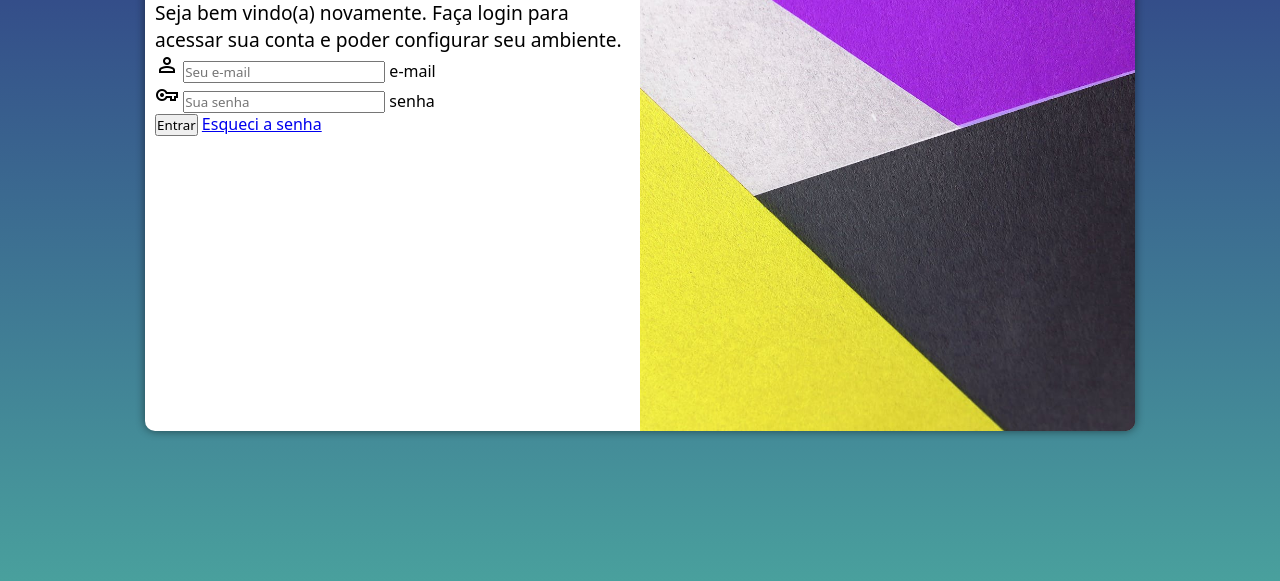
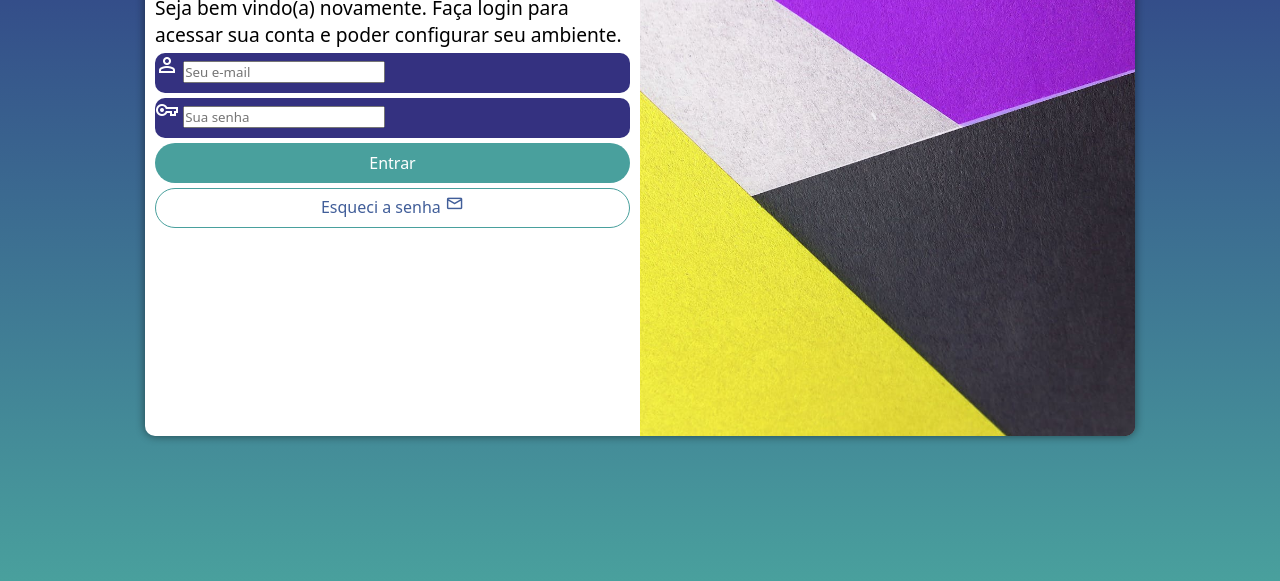
Before and after one commit to TicoMy/projetos_dev, a plain HTML site: page login_reponsivel/index.html in a window 1280 px wide. Shown: the part 219-800 px from the top of the page. Drawn offline with nearby package versions, Linux system fonts and the light colour scheme.

Commit message:
atualização

```diff
--- a/login_reponsivel/estilos/style.css
+++ b/login_reponsivel/estilos/style.css
@@ -37,7 +37,7 @@ section#login{
     transform: translate(-50%,-50%);
       background-color: white;
     width: 260px;
-    height:500px;
+    height:510px;
     border-radius: 10px;
     overflow: hidden;
     box-shadow: 0px 0px 10px rgba(0, 0, 0, 0.499);
@@ -64,3 +64,58 @@ div#formulario > h1{
 div#formulario > p{
     font-size: 0.9em;
 }
+
+form > div.campo{
+    background-color: var(--cor4);
+    width: 100%;
+    height: 40px;
+    margin: 5px 0px;
+    border-radius: 10px;
+    color: white;
+}
+
+form label{
+    display: none;
+}
+
+form > input[type=submit]{
+    display: block;
+    font-size: 1em;
+    width: 100%;
+    height: 40px;
+    background-color: var(--cor1);
+    color: white;
+    border: none;
+    border-radius: 20px;
+    cursor: pointer;
+    transition: all 0.25s ease-in-out;
+}
+
+form > input[type=submit]:hover{
+    background-color: #343180;
+}
+
+form > a.botao{
+    display: block;
+    text-align: center;
+    font-size: 1em;
+    width: 100%;
+    height: 40px;
+    background-color: #ffffff;
+    border: 1px solid #49a09d;
+    border-radius: 20px;
+    text-decoration: none;
+    color: rgb(65, 94, 153);
+    padding-top: 5px;
+    margin-top: 5px;
+    transition: all 0.25s ease-in-out;
+}
+
+form > a.botao > span{
+    font-size: 1.2em;
+}
+
+form > a.botao:hover{
+    background-color: #aafff8;
+    color: white;
+}
--- a/login_reponsivel/index.html
+++ b/login_reponsivel/index.html
@@ -32,7 +32,7 @@
                             <label for="isenha">senha</label>
                       </div>
                       <input type="submit" value="Entrar">
-                      <a href="#">Esqueci a senha</a>
+                      <a href="#" class="botao">Esqueci a senha <span class="material-symbols-outlined">mail</span></a>
                 </form>
             </div>
         </section>
```
